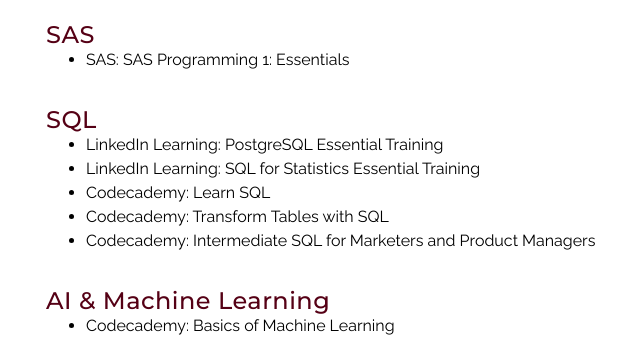
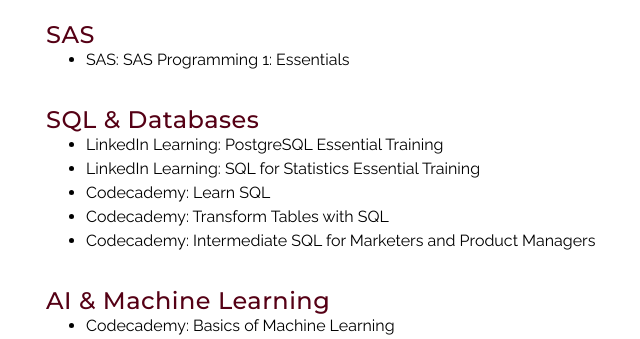
Before and after one commit to ssantavicca3/PortfolioWebsite, a Flask app: page /about in a window 1280 px wide. Shown: the part 1958-2297 px from the top of the page, without its empty margins (506-1146 px from the left). Run offline with Flask 2, Linux system fonts and the light colour scheme.

Commit message:
updated 'About' page.

```diff
--- a/templates/about.html
+++ b/templates/about.html
@@ -243,7 +243,7 @@
   </ul>
 
 
-<h3 id="SQL">SQL</h3>
+<h3 id="SQL">SQL & Databases</h3>
   <ul>
     <li>LinkedIn Learning: PostgreSQL Essential Training</li>
     <li>LinkedIn Learning: SQL for Statistics Essential Training</li>
```
